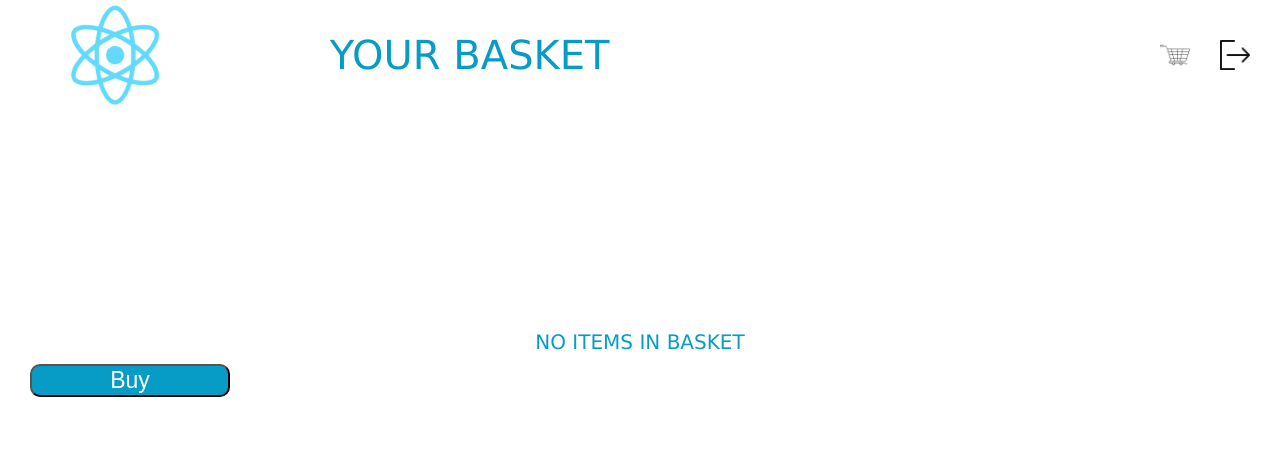
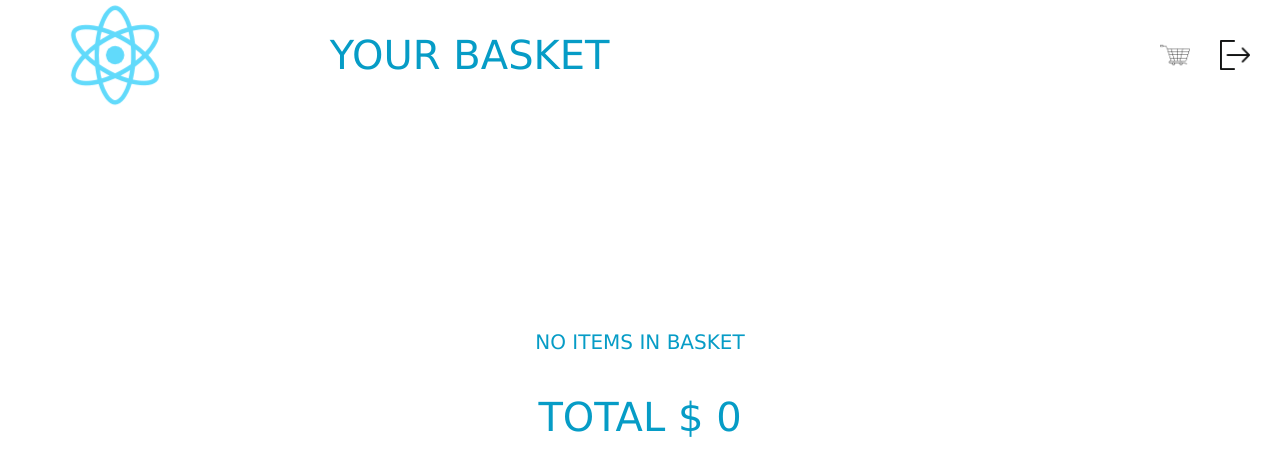
Before and after one commit to alinakazzaa/Sample-shopping-cart-app-React-, a React (Create React App) app: page /basket in a window 1280 px wide. Shown: the top 476 px of the page. Built offline with nearby package versions, Linux system fonts and the light colour scheme.

Commit message:
bastek view to continue to order

```diff
--- a/src/screens/BasketView.js
+++ b/src/screens/BasketView.js
@@ -43,7 +43,8 @@ class BasketView extends React.Component {
     }
 
     completePurchase = () => {
-
+        const { history } = this.props
+        history().push("/order")
     }
 
     render() {
@@ -58,13 +59,14 @@ class BasketView extends React.Component {
                 </Header>
                 <div className="basketList">
                     {basket.basketItems.length == 0 ? <div style={{ marginTop: 230 }}><p className="subTitle">No Items in Basket</p></div> :
-                        basket.basketItems.map(item => {
-                            return <BasketItem item={item} goToItem={this.goToItem}
+                        basket.basketItems.map((item, index) => {
+                            return <BasketItem key={index} item={item} goToItem={this.goToItem}
                                 removeFromBasket={this.removeFromBasket} updateQuantity={this.updateQuantity} />
                         })
                     }
                 </div >
-                <div className="formContainer"><input className="bigBtn" type="submit" value="Buy" onClick={this.completePurchase} /> </div>
+                <div className="centered"><p className="title">Total $ {basket.basketTotal}</p></div>
+                {basket.basketItems.length > 0 && <div className="centered"><input className="bigBtn" type="submit" value="Buy" onClick={this.completePurchase} /> </div>}
             </div >)
     }
 }
```
